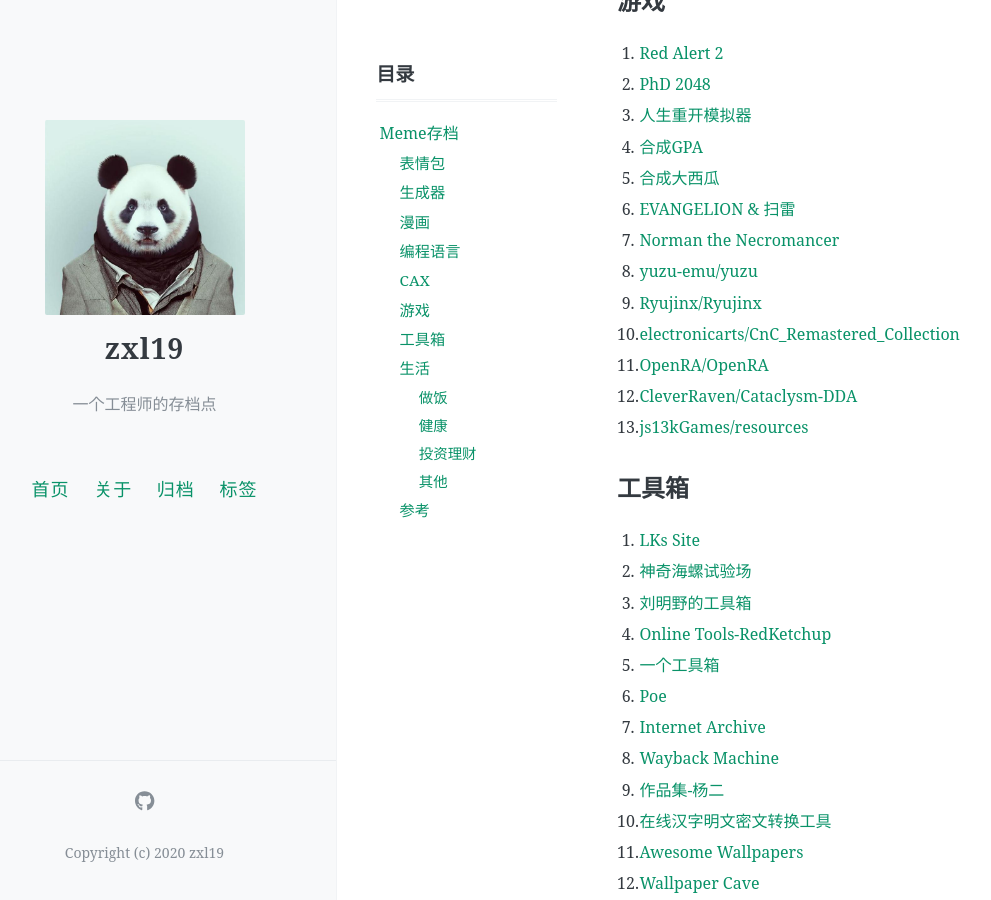
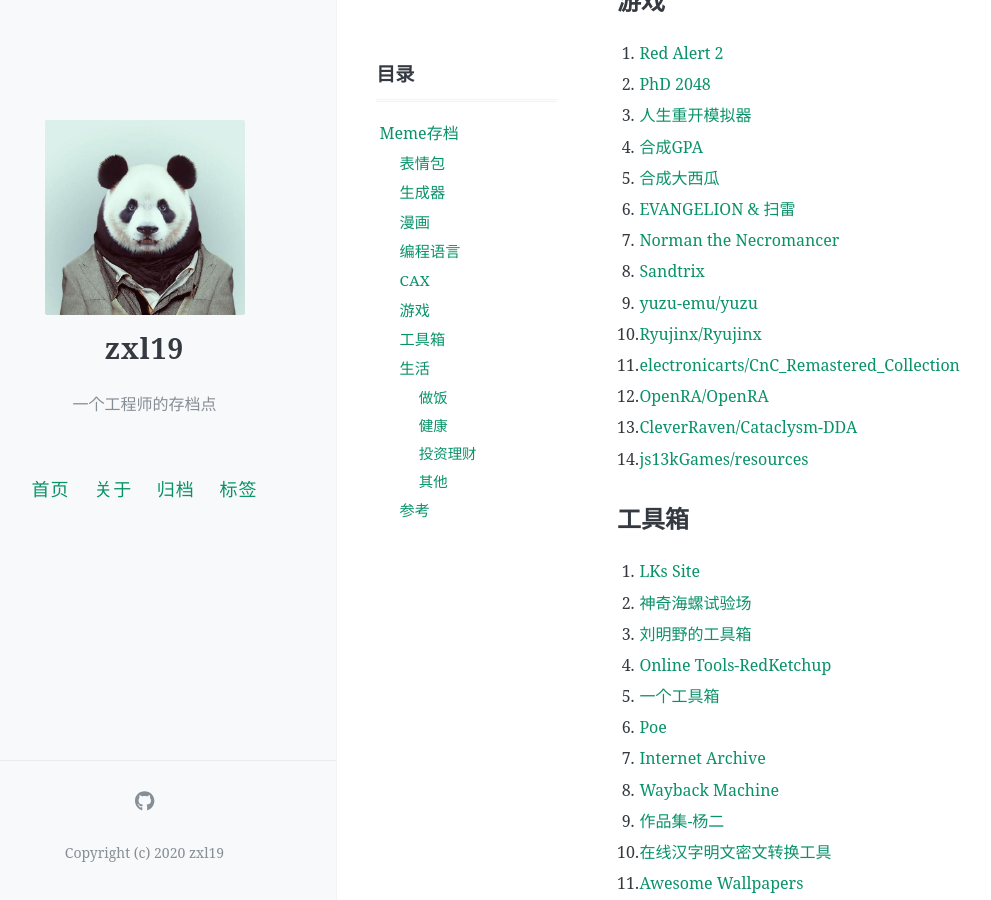
Before and after one commit to zxl19/zxl19.github.io, a Jekyll site: the page built from _posts/2020-06-08-meme-archive.md, in a window 1280 px wide and 900 px high, scrolled down 1559 px. Shown: the whole window, without its empty margins (47-1038 px from the left). Built offline with Jekyll 4.4.1, drawn with Linux system fonts in a browser that asks for light colours; comment, search, counter and statistics services are not loaded.

Commit message:
Update Posts

```diff
--- a/_posts/2020-06-08-meme-archive.md
+++ b/_posts/2020-06-08-meme-archive.md
@@ -65,12 +65,13 @@ Meme这个词最初源自英国著名科学家理查德·道金斯所著的《
 5. [合成大西瓜](http://tool.liumingye.cn/watermelon/)
 6. [EVANGELION & 扫雷](https://v.magiconch.com/mine-sweeper)
 7. [Norman the Necromancer](https://js13kgames.com/entries/norman-the-necromancer)
-8. [yuzu-emu/yuzu](https://github.com/yuzu-emu/yuzu)
-9. [Ryujinx/Ryujinx](https://github.com/Ryujinx/Ryujinx)
-10. [electronicarts/CnC_Remastered_Collection](https://github.com/electronicarts/CnC_Remastered_Collection)
-11. [OpenRA/OpenRA](https://github.com/OpenRA/OpenRA)
-12. [CleverRaven/Cataclysm-DDA](https://github.com/CleverRaven/Cataclysm-DDA)
-13. [js13kGames/resources](https://github.com/js13kGames/resources)
+8. [Sandtrix](https://mslivo.itch.io/sandtrix)
+9. [yuzu-emu/yuzu](https://github.com/yuzu-emu/yuzu)
+10. [Ryujinx/Ryujinx](https://github.com/Ryujinx/Ryujinx)
+11. [electronicarts/CnC_Remastered_Collection](https://github.com/electronicarts/CnC_Remastered_Collection)
+12. [OpenRA/OpenRA](https://github.com/OpenRA/OpenRA)
+13. [CleverRaven/Cataclysm-DDA](https://github.com/CleverRaven/Cataclysm-DDA)
+14. [js13kGames/resources](https://github.com/js13kGames/resources)
 
 ## 工具箱
 
```
Also changed, not shown: _posts/2021-05-25-slam-tool.md (+6 -6 lines), _posts/2022-10-11-slam-material.md (+3 -2 lines).
